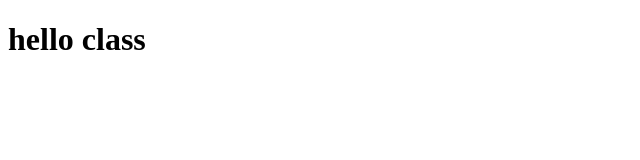
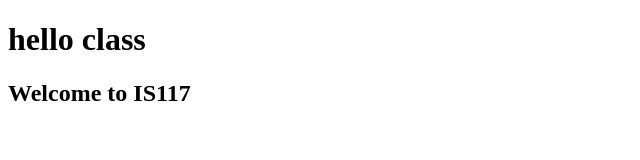
Before and after one commit to jc926/webstormprojects, a plain HTML site: page index.html in a window 1280 px wide. Shown: the whole page, without its empty margins (0-640 px from the left). Drawn offline with Linux system fonts and the light colour scheme.

Commit message:
second commit,add h2

```diff
--- a/index.html
+++ b/index.html
@@ -6,5 +6,6 @@
 </head>
 <body>
     <h1>hello class</h1>
+    <h2> Welcome to IS117</h2>
 </body>
 </html>
```
